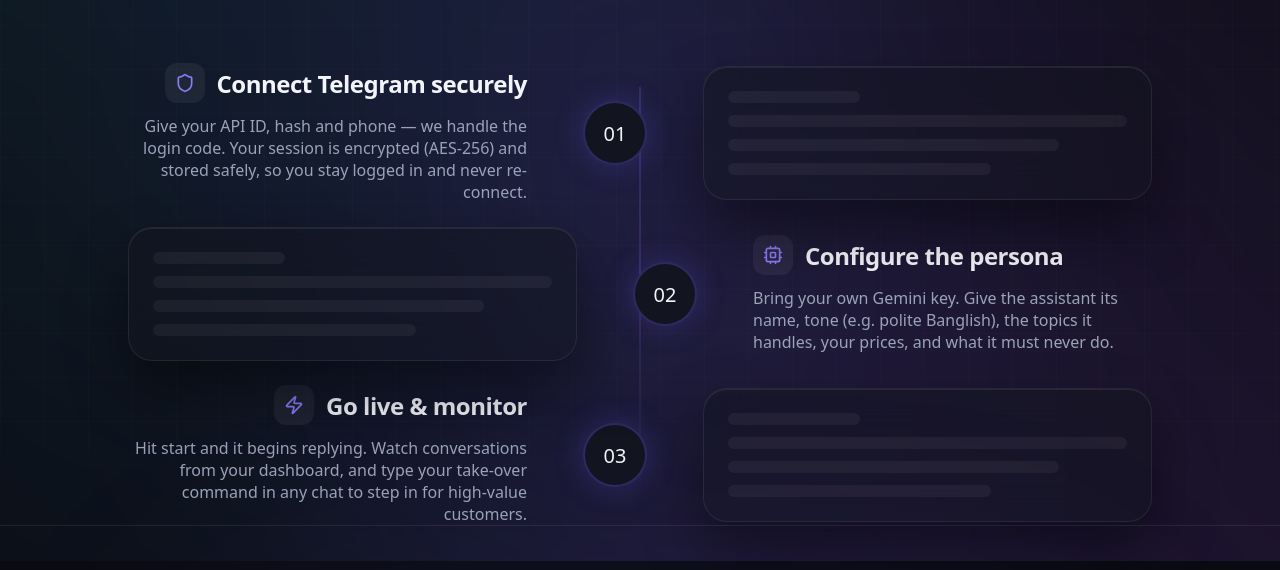
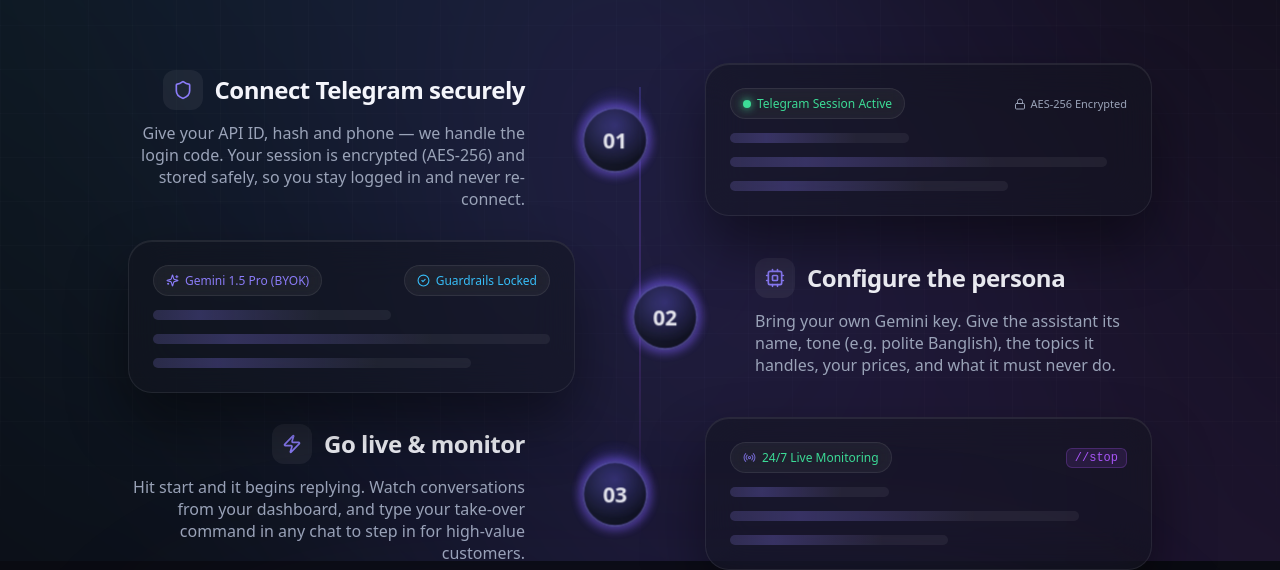
Before and after one commit to contentmanagement79-beep/Telegram-Automation, a Next.js app: page /how-it-works in a window 1280 px wide. Shown: the part 239-809 px from the top of the page. Built offline with nearby package versions, Linux system fonts and the light colour scheme; no server answers; a web font is replaced by a local one.

Commit message:
Update page.tsx

```diff
--- a/src/app/how-it-works/page.tsx
+++ b/src/app/how-it-works/page.tsx
@@ -1,5 +1,5 @@
 import type { Metadata } from "next";
-import { Shield, Cpu, Zap } from "lucide-react";
+import { Shield, Cpu, Zap, CheckCircle2, Lock, Sparkles, Radio } from "lucide-react";
 import { Reveal } from "@/components/ui/reveal";
 import { Cta } from "@/components/sections/cta";
 import { steps, BRAND } from "@/lib/site";
@@ -12,30 +12,194 @@
 export default function HowItWorksPage() {
   return (
     <>
+      {/* Scoped CSS for the point and step animations */}
+      <style>{`
+        @keyframes pulse-ring {
+          0% {
+            transform: scale(0.92);
+            box-shadow: 0 0 0 0 rgba(109, 94, 246, 0.7);
+            opacity: 0.9;
+          }
+          50% {
+            transform: scale(1.05);
+            box-shadow: 0 0 28px 10px rgba(168, 85, 247, 0.4);
+            opacity: 1;
+          }
+          100% {
+            transform: scale(0.92);
+            box-shadow: 0 0 0 0 rgba(109, 94, 246, 0.7);
+            opacity: 0.9;
+          }
+        }
+
+        @keyframes line-glow {
+          0% { transform: translateY(-100%); opacity: 0; }
+          40% { opacity: 1; }
+          80% { opacity: 1; }
+          100% { transform: translateY(1000%); opacity: 0; }
+        }
+
+        @keyframes shimmer-wave {
+          0% { background-position: -200% 0; }
+          100% { background-position: 200% 0; }
+        }
+
+        .step-num-animated {
+          position: relative;
+          z-index: 2;
+          width: 68px;
+          height: 68px;
+          flex-shrink: 0;
+          border-radius: 9999px;
+          display: grid;
+          place-items: center;
+          background: radial-gradient(circle at 30% 30%, #1f233a, #0d0f1a);
+          border: 2px solid rgba(139, 124, 248, 0.5);
+          font-family: var(--font-display, sans-serif);
+          font-size: 22px;
+          font-weight: 700;
+          color: #f4f5fb;
+          animation: pulse-ring 3.2s ease-in-out infinite;
+          transition: transform 0.3s ease, border-color 0.3s ease;
+        }
+
+        .step-num-animated:hover {
+          transform: scale(1.12);
+          border-color: rgba(168, 85, 247, 0.8);
+        }
+
+        .step-num-aura {
+          position: absolute;
+          inset: -10px;
+          border-radius: 9999px;
+          background: radial-gradient(circle, rgba(109, 94, 246, 0.35) 0%, transparent 70%);
+          pointer-events: none;
+          z-index: -1;
+          animation: float 4s ease-in-out infinite;
+        }
+
+        .step-line-beam {
+          position: absolute;
+          left: 0;
+          top: 0;
+          width: 100%;
+          height: 90px;
+          background: linear-gradient(180deg, transparent, var(--violet-soft), var(--iris), transparent);
+          animation: line-glow 4.5s ease-in-out infinite;
+        }
+
+        .animated-bar {
+          height: 10px;
+          border-radius: 6px;
+          background: linear-gradient(90deg, rgba(255,255,255,0.06) 25%, rgba(139,124,248,0.28) 50%, rgba(255,255,255,0.06) 75%);
+          background-size: 200% 100%;
+          animation: shimmer-wave 2.6s linear infinite;
+        }
+
+        .step-mockup-badge {
+          display: inline-flex;
+          align-items: center;
+          gap: 6px;
+          padding: 6px 12px;
+          border-radius: 9999px;
+          font-size: 12px;
+          font-weight: 500;
+          background: rgba(255, 255, 255, 0.05);
+          border: 1px solid var(--line);
+          backdrop-filter: blur(8px);
+        }
+      `}</style>
+
       <section className="how">
         <Reveal className="how-head">
-          <h1 className="h2 balance">Three steps to <span className="gradient-text">automation.</span></h1>
-          <p className="section-sub">A guided setup that gets your assistant live without touching a single line of code.</p>
+          <h1 className="h2 balance">
+            Three steps to <span className="gradient-text">automation.</span>
+          </h1>
+          <p className="section-sub">
+            A guided setup that gets your assistant live without touching a single line of code.
+          </p>
         </Reveal>
 
         <div className="steps">
-          <div className="step-line" />
+          {/* Timeline Line with traveling light beam */}
+          <div className="step-line" style={{ overflow: "hidden" }}>
+            <div className="step-line-beam" />
+          </div>
+
           {steps.map((s, i) => {
             const Icon = icons[i] ?? Shield;
             const right = i % 2 === 1;
+
             return (
               <Reveal key={s.num} delay={i * 120}>
                 <div className={cn("step", right && "right")}>
+                  {/* Text Description */}
                   <div className={cn("step-side", right ? "r" : "l")}>
-                    <h3 className="step-title"><span className="step-ico"><Icon size={20} /></span>{s.title}</h3>
+                    <h3 className="step-title">
+                      <span className="step-ico">
+                        <Icon size={20} />
+                      </span>
+                      {s.title}
+                    </h3>
                     <p className="step-body">{s.body}</p>
                   </div>
-                  <div className="step-num">{s.num}</div>
-                  <div className="step-card glass">
-                    <div className="step-bar" style={{ width: "33%" }} />
-                    <div className="step-bar" style={{ width: "100%" }} />
-                    <div className="step-bar" style={{ width: "83%" }} />
-                    <div className="step-bar" style={{ width: "66%", marginBottom: 0 }} />
+
+                  {/* Animated Point / Milestone Node */}
+                  <div className="step-num-animated">
+                    <div className="step-num-aura" />
+                    <span>{s.num}</span>
+                  </div>
+
+                  {/* Visual Step Card with Animated Status Mockups */}
+                  <div className="step-card glass glass-hover">
+                    {i === 0 && (
+                      <div style={{ display: "flex", flexDirection: "column", gap: 14 }}>
+                        <div style={{ display: "flex", alignItems: "center", justifyContent: "space-between" }}>
+                          <span className="step-mockup-badge" style={{ color: "var(--mint)" }}>
+                            <span className="dot" style={{ background: "var(--mint)", boxShadow: "0 0 8px var(--mint)" }} />
+                            Telegram Session Active
+                          </span>
+                          <span style={{ fontSize: 11, color: "var(--muted)", display: "flex", alignItems: "center", gap: 4 }}>
+                            <Lock size={12} /> AES-256 Encrypted
+                          </span>
+                        </div>
+                        <div className="animated-bar" style={{ width: "45%" }} />
+                        <div className="animated-bar" style={{ width: "95%" }} />
+                        <div className="animated-bar" style={{ width: "70%", marginBottom: 0 }} />
+                      </div>
+                    )}
+
+                    {i === 1 && (
+                      <div style={{ display: "flex", flexDirection: "column", gap: 14 }}>
+                        <div style={{ display: "flex", alignItems: "center", justifyContent: "space-between" }}>
+                          <span className="step-mockup-badge" style={{ color: "var(--violet-soft)" }}>
+                            <Sparkles size={13} /> Gemini 1.5 Pro (BYOK)
+                          </span>
+                          <span className="step-mockup-badge" style={{ color: "var(--sky)" }}>
+                            <CheckCircle2 size={13} /> Guardrails Locked
+                          </span>
+                        </div>
+                        <div className="animated-bar" style={{ width: "60%" }} />
+                        <div className="animated-bar" style={{ width: "100%" }} />
+                        <div className="animated-bar" style={{ width: "80%", marginBottom: 0 }} />
+                      </div>
+                    )}
+
+                    {i === 2 && (
+                      <div style={{ display: "flex", flexDirection: "column", gap: 14 }}>
+                        <div style={{ display: "flex", alignItems: "center", justifyContent: "space-between" }}>
+                          <span className="step-mockup-badge" style={{ color: "var(--mint)" }}>
+                            <Radio size={13} className="rec-icon" /> 24/7 Live Monitoring
+                          </span>
+                          <span style={{ fontSize: 12, fontFamily: "monospace", color: "var(--iris)", background: "rgba(168,85,247,0.12)", padding: "2px 8px", borderRadius: 6, border: "1px solid rgba(168,85,247,0.25)" }}>
+                            //stop
+                          </span>
+                        </div>
+                        <div className="animated-bar" style={{ width: "40%" }} />
+                        <div className="animated-bar" style={{ width: "88%" }} />
+                        <div className="animated-bar" style={{ width: "55%", marginBottom: 0 }} />
+                      </div>
+                    )}
                   </div>
                 </div>
               </Reveal>
@@ -44,7 +208,10 @@
         </div>
       </section>
 
-      <Cta title="Set it up once." subtitle="From the account you already have to an assistant that never clocks out." />
+      <Cta
+        title="Set it up once."
+        subtitle="From the account you already have to an assistant that never clocks out."
+      />
     </>
   );
 }
```
